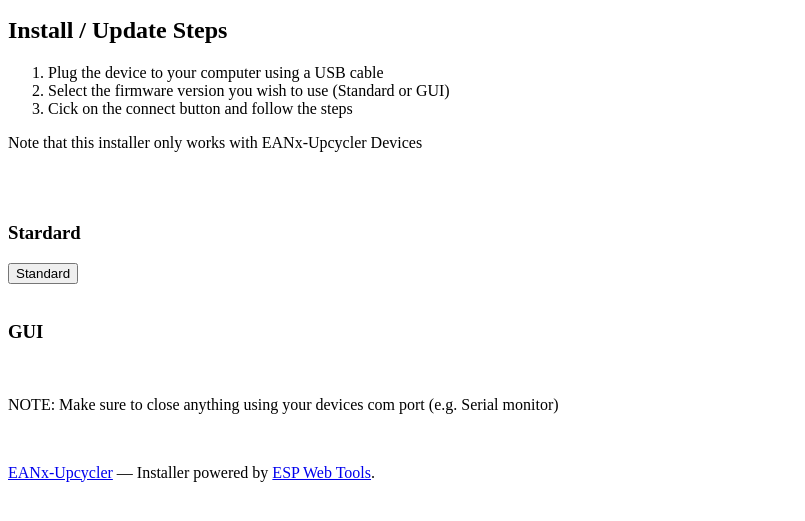
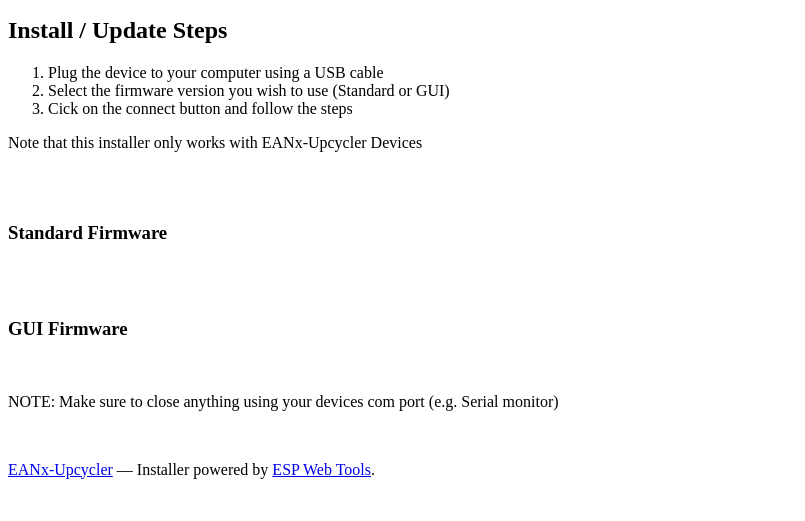
Before and after one commit to lbehrler/EANxUpcycler.github.io, a plain HTML site: page index.html in a window 1280 px wide. Shown: the part 101-622 px from the top of the page, without its empty margins (0-805 px from the left). Drawn offline with Linux system fonts and the light colour scheme; a script that the page names is missing.

Commit message:
HTML Update

```diff
--- a/index.html
+++ b/index.html
@@ -31,13 +31,11 @@
         };
         </script>
         <br>
-        <h3>Stardard</h3>
-        <esp-web-install-button id="installButton" manifest="webflash/manifest.json">
-            <button slot="activate">Standard</button>
-        </esp-web-install-button>
+        <h3>Standard Firmware</h3>
+        <esp-web-install-button id="installButton" manifest="webflash/manifest.json"></esp-web-install-button>
         <br>
         <br>
-        <h3>GUI</h3>
+        <h3>GUI Firmware</h3>
         <esp-web-install-button id="installButtonGUI" manifest="webflash/manifest_GUI.json"></esp-web-install-button>
         <br>
         <p>NOTE: Make sure to close anything using your devices com port (e.g. Serial monitor)</p>
```
